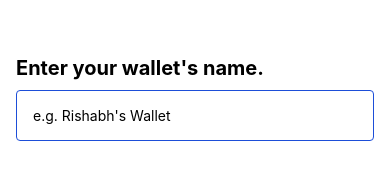
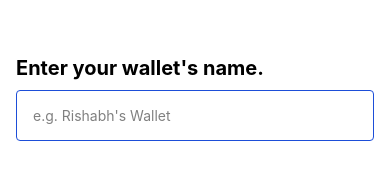
Before and after one commit to rsbkmr/_wallet, a React Native app: screen /AddWalletName in a window 390 px wide. Shown: the part 295-486 px from the top of the page. Built offline with nearby package versions, Linux system fonts and the light colour scheme.

Commit message:
fix AddWalletName screen

```diff
--- a/screens/AddWalletName.tsx
+++ b/screens/AddWalletName.tsx
@@ -1,7 +1,6 @@
 import {View, Text, Pressable, TextInput} from 'react-native';
 import React from 'react';
 import {SafeAreaView} from 'react-native-safe-area-context';
-import Icon from 'react-native-vector-icons/FontAwesome5';
 import {useNavigation} from '@react-navigation/native';
 import {RootNavigationProp} from '../navigation/RootStackNavigation';
 
@@ -12,13 +11,14 @@ export default function AddWalletName() {
     <SafeAreaView className="flex-1 p-4 bg-white dark:bg-slate-900">
       {/* Text Input */}
       <View className="justify-center flex-1">
-        <Text className="text-xl font-bold mb-2">
+        <Text className="text-xl text-black dark:text-white font-bold mb-2">
           Enter your wallet's name.
         </Text>
         <TextInput
           placeholder="e.g. Rishabh's Wallet"
+          placeholderTextColor={'grey'}
           autoCorrect={false}
-          className="border w-full p-4 rounded border-blue-700"
+          className="border w-full p-4 rounded bg-white text-black border-blue-700"
         />
       </View>
       {/* Buttons */}
```
